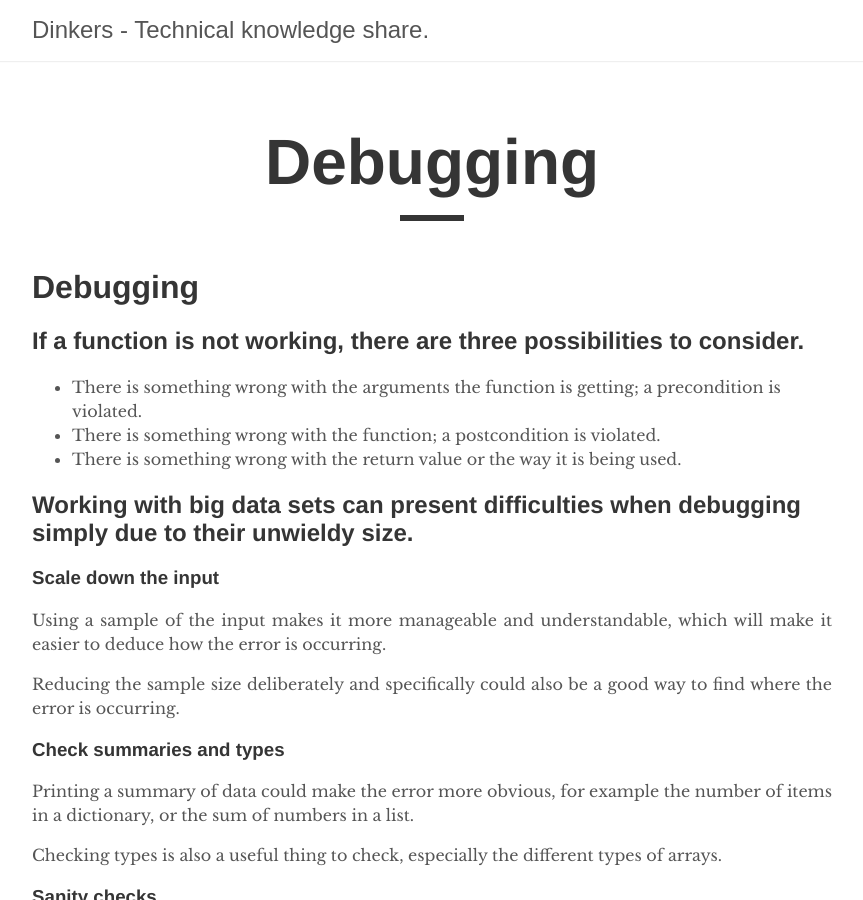
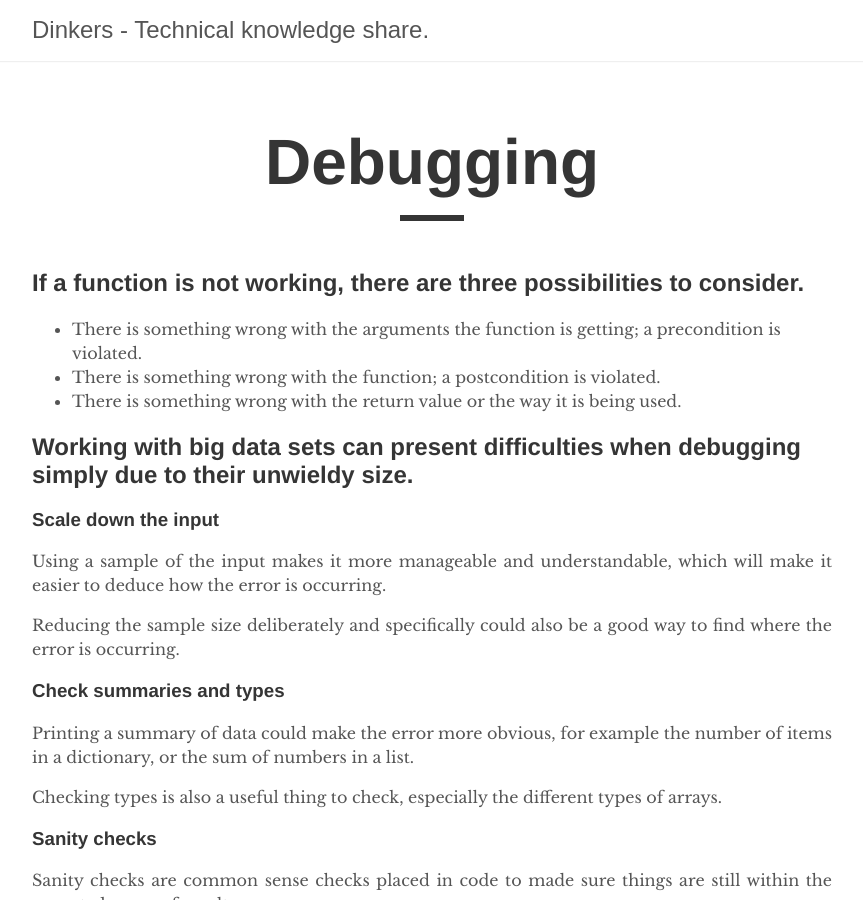
Before and after one commit to RobertDickens/dinkers.github.io, a Jekyll site: the page built from _python/beginner/debugging.md, in a window 1280 px wide and 900 px high. Shown: the whole window, without its empty margins (208-1071 px from the left). Built offline with Jekyll 4.4.1, drawn with Linux system fonts in a browser that asks for light colours; some web fonts are replaced.

Commit message:
Updated debugging

```diff
--- a/_python/beginner/debugging.md
+++ b/_python/beginner/debugging.md
@@ -4,8 +4,6 @@ title:  "Debugging"
 description: "Tips for debugging a Python programming problem."
 categories: beginner
 ---
-
-# Debugging
 
 ## If a function is not working, there are three possibilities to consider.
 
```
